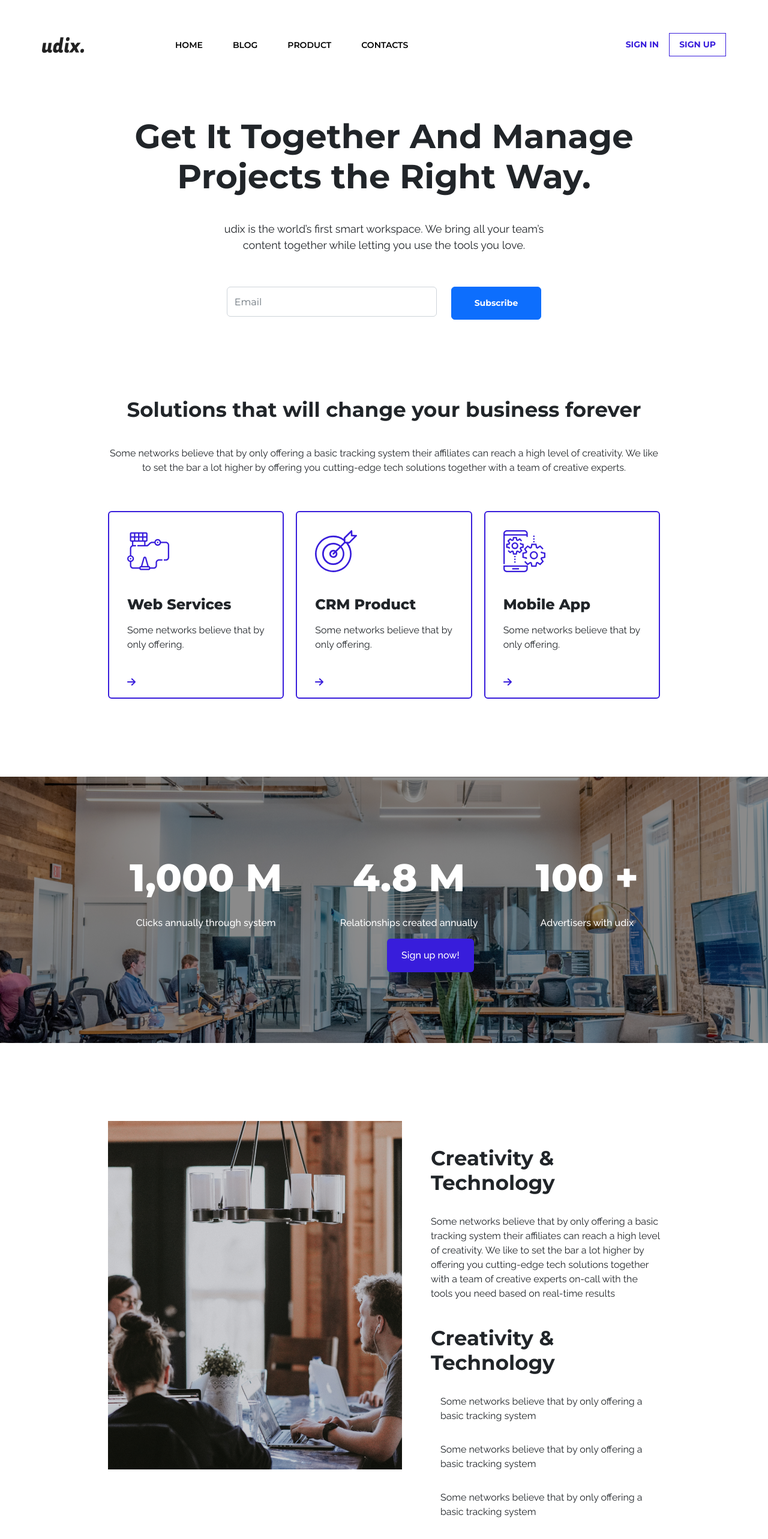
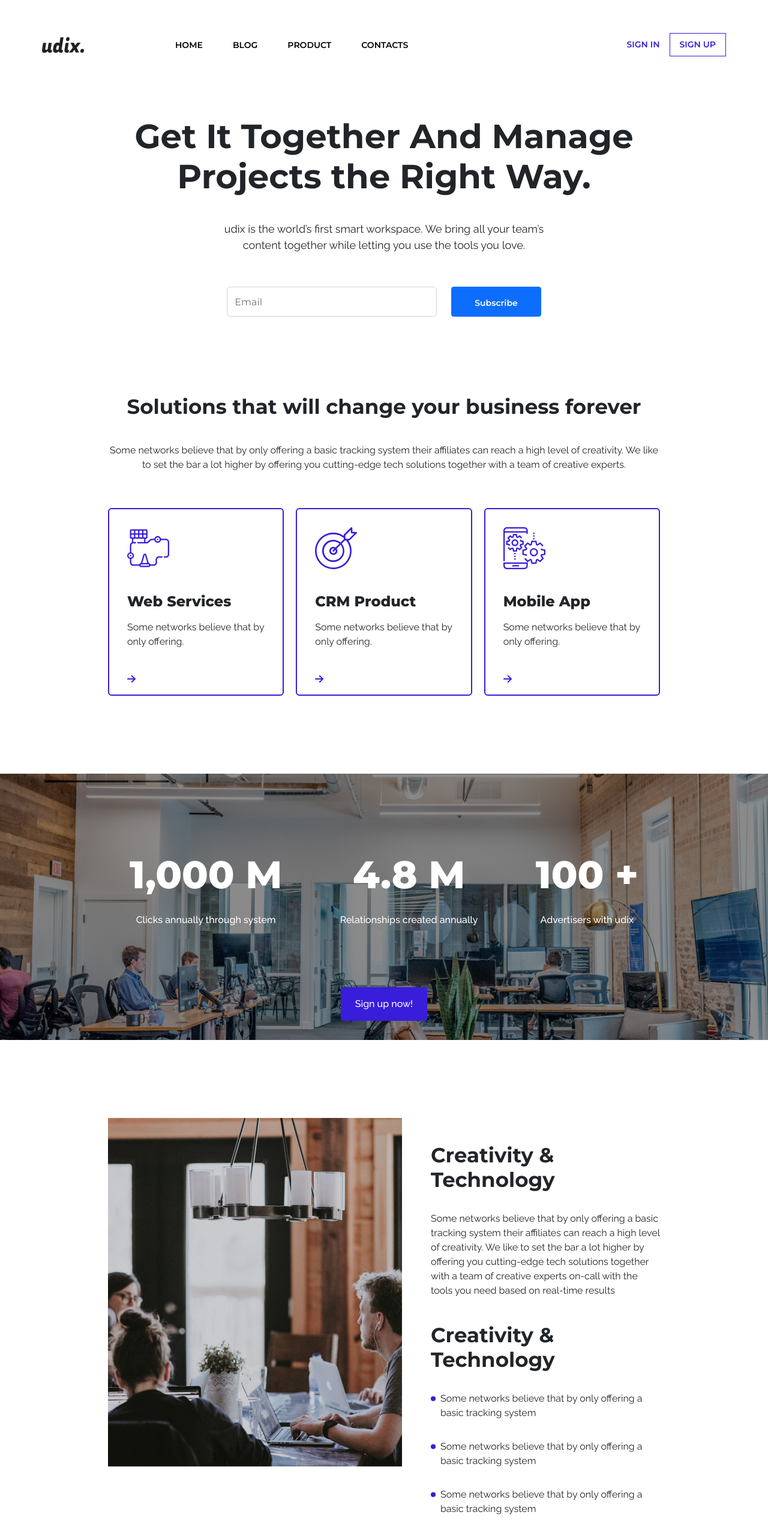
Before and after one commit to M-Faheem1/Udix, a React (Create React App) app: page / in a window 1280 px wide. Shown: the top 2566 px of the page at 60% size. Built offline with nearby package versions, Linux system fonts and the light colour scheme.

Commit message:
buttons and bullets fixing

```diff
--- a/src/App.css
+++ b/src/App.css
@@ -32,9 +32,12 @@ body {
 
 .btn {
   font-size: 14px;
-  font-weight: 700;
+  font-weight: 600;
   color: #381DDB;
   padding: 8px 1rem;
+}
+.btn:hover {
+  color: #381DDB;
 }
 
 .header {
@@ -78,6 +81,15 @@ body {
   border: 1px solid #381DDB;
   border-radius: 0%;
 }
+.header .headerBtn .signUpBtn:active {
+  color: #381DDB;
+}
+.header .headerBtn .signInBtn {
+  border: none;
+}
+.header .headerBtn .signInBtn:active {
+  color: #381DDB;
+}
 
 .intro {
   text-align: center;
@@ -107,10 +119,13 @@ body {
   font-size: 1rem;
   width: 100%;
   height: 100%;
+  box-shadow: none;
 }
 .inputFieldWrapper .btn {
   color: #fff;
   padding: 1rem 2.375rem;
+  border-radius: 4px;
+  height: 50px;
 }
 
 .services {
@@ -198,42 +213,46 @@ body {
   top: 0;
   background: rgba(0, 0, 0, 0.4588235294);
 }
-.reach .adverisment {
+.reach .statsWrapper {
+  display: flex;
+  flex-direction: column;
   position: absolute;
+  align-items: center;
+  top: 120px;
+  width: 100%;
+}
+.reach .statsWrapper .adverisment {
   display: flex;
   justify-content: space-between;
+  text-align: center;
   width: 100%;
-  top: 120px;
   color: #fff;
-  text-align: center;
 }
-.reach .adverisment span {
+.reach .statsWrapper .adverisment span {
   font-size: 4rem;
   font-weight: 800;
 }
-.reach .adverisment p {
+.reach .statsWrapper .adverisment p {
   font-size: 1rem;
   font-weight: 500;
   margin: 1rem 0 0;
 }
-.reach .adverisment .clicks {
+.reach .statsWrapper .adverisment .clicks {
   padding-left: 13.5rem;
 }
-.reach .adverisment .advertisers {
+.reach .statsWrapper .adverisment .advertisers {
   padding-right: 13.5rem;
 }
-.reach .btn {
-  position: absolute;
+.reach .statsWrapper .btn {
   font-size: 1rem;
   font-weight: 500;
   color: #fff;
   font-family: "Raleway", sans-serif;
   background-color: #381DDB;
-  bottom: 118px;
-  left: 645px;
   margin-top: 6.25rem;
   padding: 1rem 1.5rem;
   border: transparent;
+  border-radius: 4px;
 }
 
 .creativity {
@@ -275,12 +294,12 @@ body {
 .creativity .creativityAndTechnology .creativityAndTechnologyRight .creativityDescription .values ul li::before {
   position: absolute;
   content: "";
-  color: #381DDB;
-  font-weight: bold;
-  display: inline-block;
+  display: block;
+  background-color: #381DDB;
   width: 8px;
   height: 8px;
   left: 0;
+  top: 8px;
   border-radius: 50%;
 }
 .creativity .creativityAndTechnology .creativityAndTechnologyRight .creativityDescription .values ul li::before:not(:last-child) {
--- a/src/App.scss
+++ b/src/App.scss
@@ -6,9 +6,12 @@ body {
 
 .btn {
   font-size: 14px;
-  font-weight: 700;
+  font-weight: 600;
   color: $primary-color;
   padding: 8px 1rem;
+  &:hover {
+    color: $primary-color;
+  }
 }
 
 .header {
@@ -53,6 +56,15 @@ body {
     .signUpBtn {
       border: 1px solid $primary-color;
       border-radius: 0%;
+        &:active  {
+          color: $primary-color;
+        }
+      }
+    .signInBtn {
+      border: none;
+      &:active  {
+        color: $primary-color;
+      }
     }
   }
 }
@@ -83,11 +95,14 @@ body {
       font-size: 1rem;
       width: 100%;
       height: 100%;
+      box-shadow: none;
     }
   }
   .btn {
     color: $secondary-font-color ;
     padding: 1rem 2.375rem;
+    border-radius: 4px;
+    height: 50px;
   }
 }
 
@@ -175,14 +190,19 @@ body {
       background: #00000075;
     }
   }
+  .statsWrapper {
+    display: flex;
+    flex-direction: column;
+    position: absolute;
+    align-items: center;
+    top: 120px;
+    width: 100%;
     .adverisment {
-    position: absolute;
       display: flex;
       justify-content: space-between;
+      text-align: center;
       width: 100%;
-    top: 120px;
       color: $secondary-font-color;
-    text-align: center;
       span {
         font-size: 4rem;
         font-weight: 800;
@@ -200,17 +220,16 @@ body {
       }
     }
     .btn {
-    position: absolute;
       font-size: 1rem;
       font-weight: 500;
       color: $secondary-font-color;
       font-family: $secondary-font;
       background-color: $primary-color;
-    bottom: 118px;
-    left: 645px;
       margin-top: 6.25rem;
       padding: 1rem 1.5rem;
       border: transparent;
+      border-radius: 4px;
+    }
   }
 }
 
@@ -252,12 +271,12 @@ body {
               &::before {
                 position: absolute;
                 content: "";
-                color: $primary-color;
-                font-weight: bold;
-                display: inline-block;
+                display: block;
+                background-color: $primary-color;
                 width: 8px;
                 height: 8px;
                 left: 0;
+                top: 8px;
                 border-radius: 50%;
                 &:not(:last-child)  {
                   margin-bottom: 1rem;
--- a/src/Components/InputField.js
+++ b/src/Components/InputField.js
@@ -4,7 +4,7 @@ function InputField() {
   return (
     <div className='inputFieldWrapper'>
       <div className='inputWrapper'>
-        <input type="email" class="form-control" id="exampleInputEmail1" aria-describedby="emailHelp" placeholder="Email"></input>
+        <input type="email" class="form-control" id="exampleInputEmail1" placeholder="Email"></input>
       </div>
       <button className='btn btn-primary'>Subscribe</button>
     </div>
--- a/src/Components/Reach.js
+++ b/src/Components/Reach.js
@@ -7,6 +7,7 @@ function Reach() {
         <img src='./Assets/images/Reach.png' alt='reach'></img>
         <div className='overlay'></div>
       </div>
+      <div className='statsWrapper'>
         <div className='adverisment'>
           <div className='clicks'>
           <span>1,000 M</span>
@@ -21,7 +22,10 @@ function Reach() {
           <p>Advertisers with udix</p>
           </div>
         </div>
+        <div>
           <button className='btn btn-primary btn-sign-up'>Sign up now!</button>
+        </div>
+      </div>
     </div>
   )
 }
```
Also changed, not shown: src/Components/Footer.js (+10 -10 lines), 1 other file (tests, documents, lock files or other folders). Lines whose indentation alone changed are shown as unchanged.
